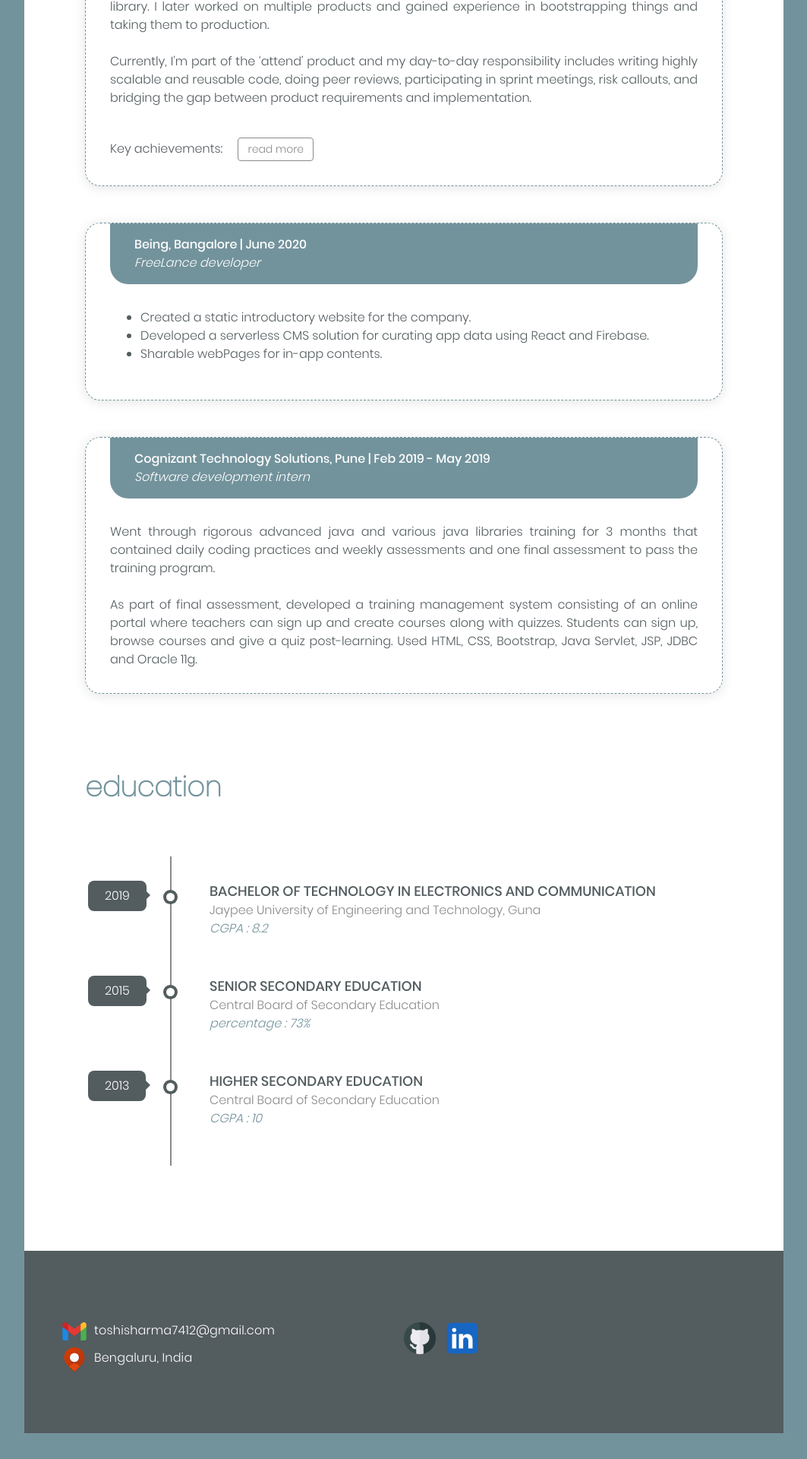
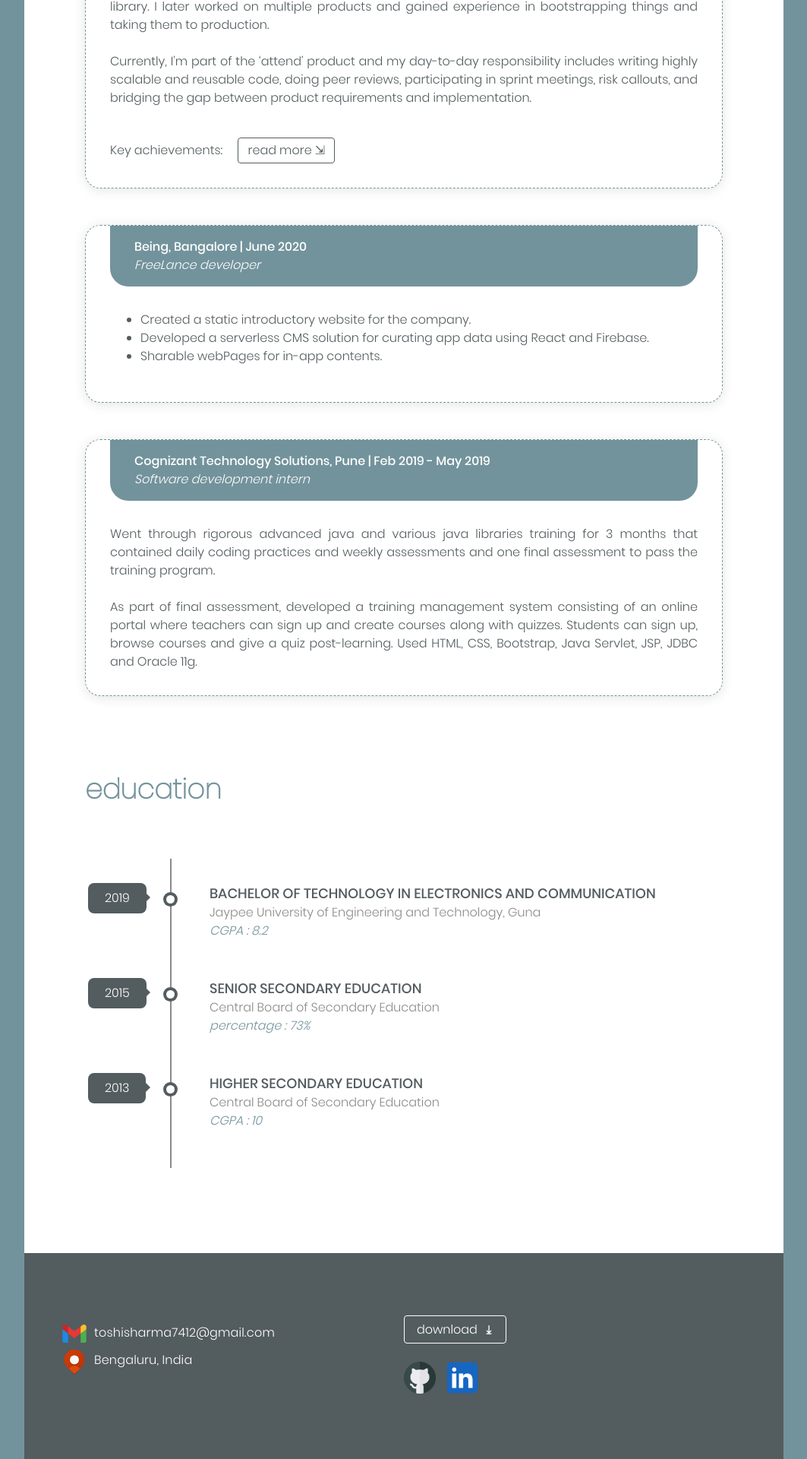
Before and after one commit to xero7412/xero7412.github.io, a React (Create React App) app: page / in a window 1280 px wide. Shown: the part 1959-3879 px from the top of the page at 76% size, without its empty margins (108-1171 px from the left). Before the commit the page ends 3845 px from the top, so only its background shows below. Built offline with nearby package versions, Linux system fonts and the light colour scheme.

Commit message:
download resume added

```diff
--- a/src/containers/Experience/Experience.js
+++ b/src/containers/Experience/Experience.js
@@ -15,11 +15,11 @@ const Experience = () => {
 
         if (dots.style.display === "none") {
             dots.style.display = "inline";
-            btnText.innerHTML = "read more";
+            btnText.innerHTML = "read more ⇲";
             moreText.style.display = "none";
         } else {
             dots.style.display = "none";
-            btnText.innerHTML = "read less";
+            btnText.innerHTML = "read less ⇱";
             moreText.style.display = "inline";
         }
     }
@@ -80,7 +80,7 @@ const Experience = () => {
                                 </ul>
                                 <br />
                             </span>
-                            <button onClick={() => myFunction()} ref={btnRef} className={styles.btn}>read more</button>
+                            <button onClick={() => myFunction()} ref={btnRef} className={styles.btn}>read more ⇲</button>
                         </div>
                     </div>
                     <div className={cx(styles.card, "px-0 mt-5 mx-0")}>
--- a/src/containers/Experience/Experience.module.scss
+++ b/src/containers/Experience/Experience.module.scss
@@ -77,15 +77,21 @@
 .more {display: none;}
 
 .btn{
-    border:1px solid var(--color3);;
+    border:1px solid var(--text);
     background-color:  rgba(255, 255, 255, 0);
-    color: var(--color3);
+    color: var(--text);
     border-radius: 4px;
     padding: 4px 12px;
-    font-size: 14px;
+    font-size: 16px;
     margin-left: 1rem;
     outline: none;
     margin-top: 1rem;
+    font-family: "Poppins-Light";
+    &:hover{
+        background-color: var(--text);
+        color: var(--color2);
+    }
+
 }
 
 *:focus {outline:none !important}
--- a/src/containers/Information/Information.js
+++ b/src/containers/Information/Information.js
@@ -21,8 +21,13 @@ const Information = () => {
                         </a>
                     </div>
                     <div className="col-sm-6 mx-0 px-0 mt-2">
+                        <a href="../../assets/Toshi_Sharma_(Resume).pdf" download="Toshi_Sharma_Resume" className={styles.btn}>download
+                        <div style={{transform: 'rotate(90deg)', display:'inline-block', marginLeft: '8px'}}>⇥</div></a>
+                        <br />
+                        <br />
                         <a href="https://github.com/xero7412" target='_blank' rel="noopener noreferrer"><img src={github} alt="" height="42px" className="mr-2" /></a>
                         <a href="https://www.linkedin.com/in/xero7412/" target='_blank' rel="noopener noreferrer"><img src={linkedin} alt="" height="54px" /></a>
+
                     </div>
                 </div>
             </div>
--- a/src/containers/Information/Information.module.scss
+++ b/src/containers/Information/Information.module.scss
@@ -50,3 +50,22 @@
         cursor: pointer;
     }
 }
+
+
+.btn{
+    border:1px solid var(--subHeading);;
+    background-color:  rgba(255, 255, 255, 0);
+    color: var(--subHeading);
+    border-radius: 4px;
+    padding: 6px 16px;
+    font-size: 16px;
+    outline: none;
+    margin-top: 1rem;
+    font-family: "Poppins-Light";
+    &:hover{
+        color: var(--color4) !important;
+        background-color:  var(--subHeading) !important;
+        cursor: pointer;
+        text-decoration: none;
+    }
+}
```
Also changed, not shown: 1 other file (tests, documents, lock files or other folders).
